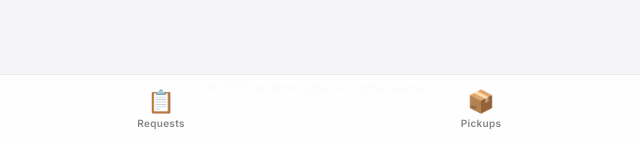
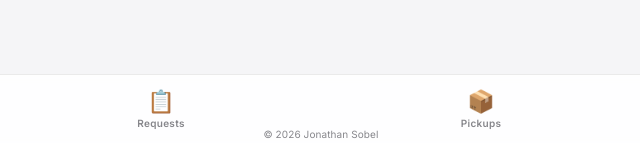
Before and after one commit to JonathanSobel/fieldlog, a website: page public/index.html in a window 1280 px wide. Shown: the part 654-797 px from the top of the page, 319-959 px from the left. Drawn offline with Linux system fonts and the light colour scheme; no server answers.

Commit message:
fix: embed copyright inside nav bar so it's always visible

```diff
--- a/public/index.html
+++ b/public/index.html
@@ -44,6 +44,7 @@
         <span class="nav-icon">🗃️</span>
         <span class="nav-label">Inventory</span>
       </button>
+      <div id="footer">© 2026 Jonathan Sobel</div>
     </nav>
 
     <!-- ── VIEWS ── -->
@@ -128,8 +129,6 @@
     </div>
   </div><!-- #modal -->
 
-  <footer id="footer">© 2026 Jonathan Sobel. All rights reserved.</footer>
-
   <script src="app.js"></script>
 </body>
 </html>
--- a/public/style.css
+++ b/public/style.css
@@ -687,20 +687,15 @@ input, textarea, select, button {
 
 /* ── FOOTER ───────────────────────────────────── */
 #footer {
-  position: fixed;
-  bottom: 0;
+  position: absolute;
+  bottom: 4px;
   left: 0;
   right: 0;
-  height: var(--nav);
-  display: flex;
-  align-items: flex-start;
-  justify-content: center;
-  padding-top: 6px;
-  font-size: 11px;
+  text-align: center;
+  font-size: 10px;
   color: var(--muted);
   letter-spacing: .1px;
   pointer-events: none;
-  z-index: 199;
 }
 
 /* ── DESKTOP ──────────────────────────────────── */
```
